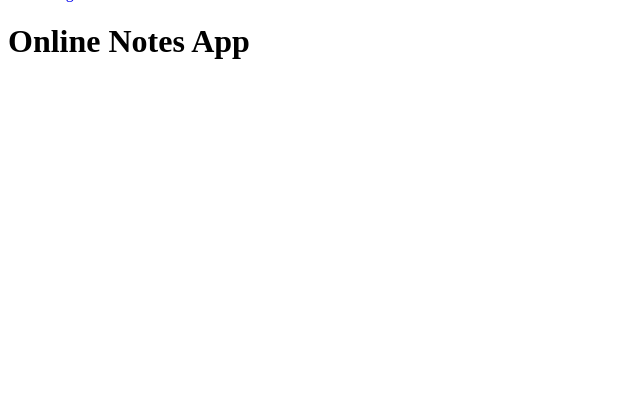
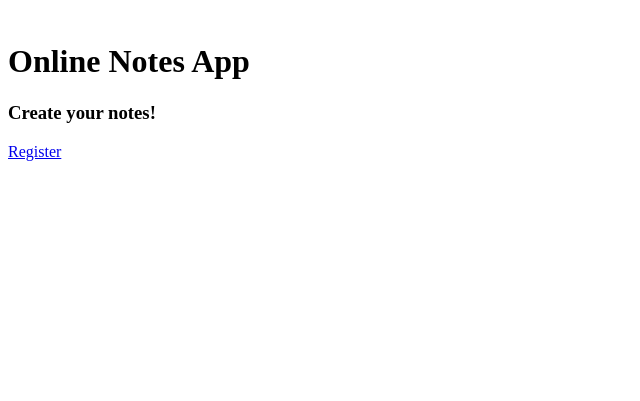
Before and after one commit to BravoClassic/notes-app, a PHP site: page / in a window 1280 px wide. Shown: the part 376-777 px from the top of the page, without its empty margins (0-640 px from the left). Run offline with PHP 8.4, Linux system fonts and the light colour scheme.

Commit message:
made the header and footer.php to prevent redundant code

```diff
--- /dev/null
+++ b/footer.php
@@ -0,0 +1,2 @@
+</body>
+</html>
--- /dev/null
+++ b/header.php
@@ -0,0 +1,7 @@
+<!DOCTYPE html>
+<html lang="en" dir="ltr">
+  <head>
+    <meta charset="utf-8">
+    <title>Notes App</title>
+  </head>
+  <body>
--- a/index.php
+++ b/index.php
@@ -1,10 +1,4 @@
-!<!DOCTYPE html>
-<html lang="en" dir="ltr">
-  <head>
-    <meta charset="utf-8">
-    <title>Notes App</title>
-  </head>
-  <body>
+<?php include 'header.php';?>
     <header>
       <nav>
         <div class="brand">
@@ -21,7 +15,13 @@
       </nav>
     </header>
     <main>
-      <h1>Online Notes App</h1>
+      <div class="left-main">
+        &nbsp;
+      </div>
+      <div class="right-main">
+        <h1>Online Notes App</h1>
+        <h3>Create your notes!</h3>
+        <a href="register.php">Register</a>
+      </div>
     </main>
-  </body>
-</html>
+<?php include 'footer.php';?>
```
